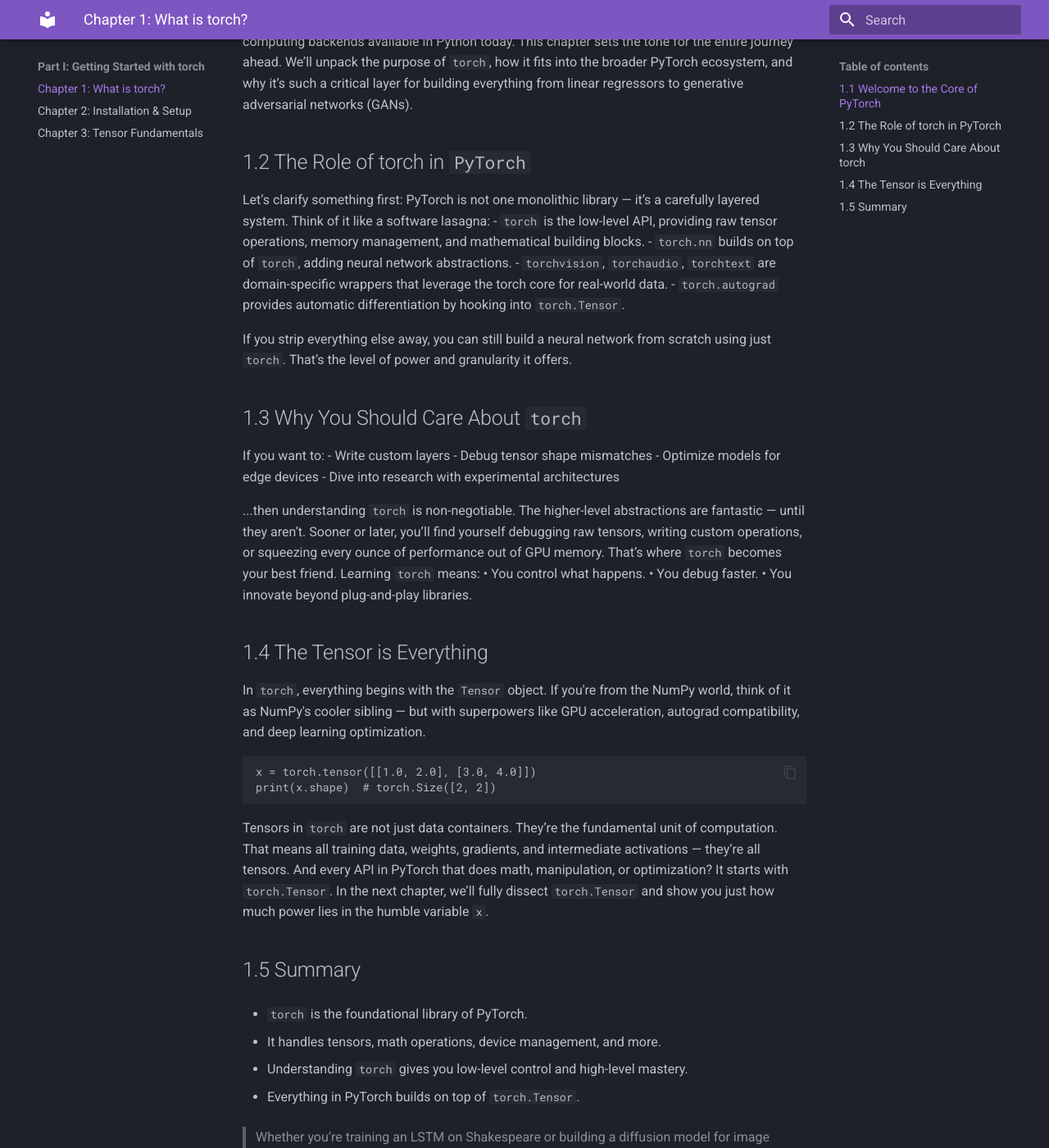
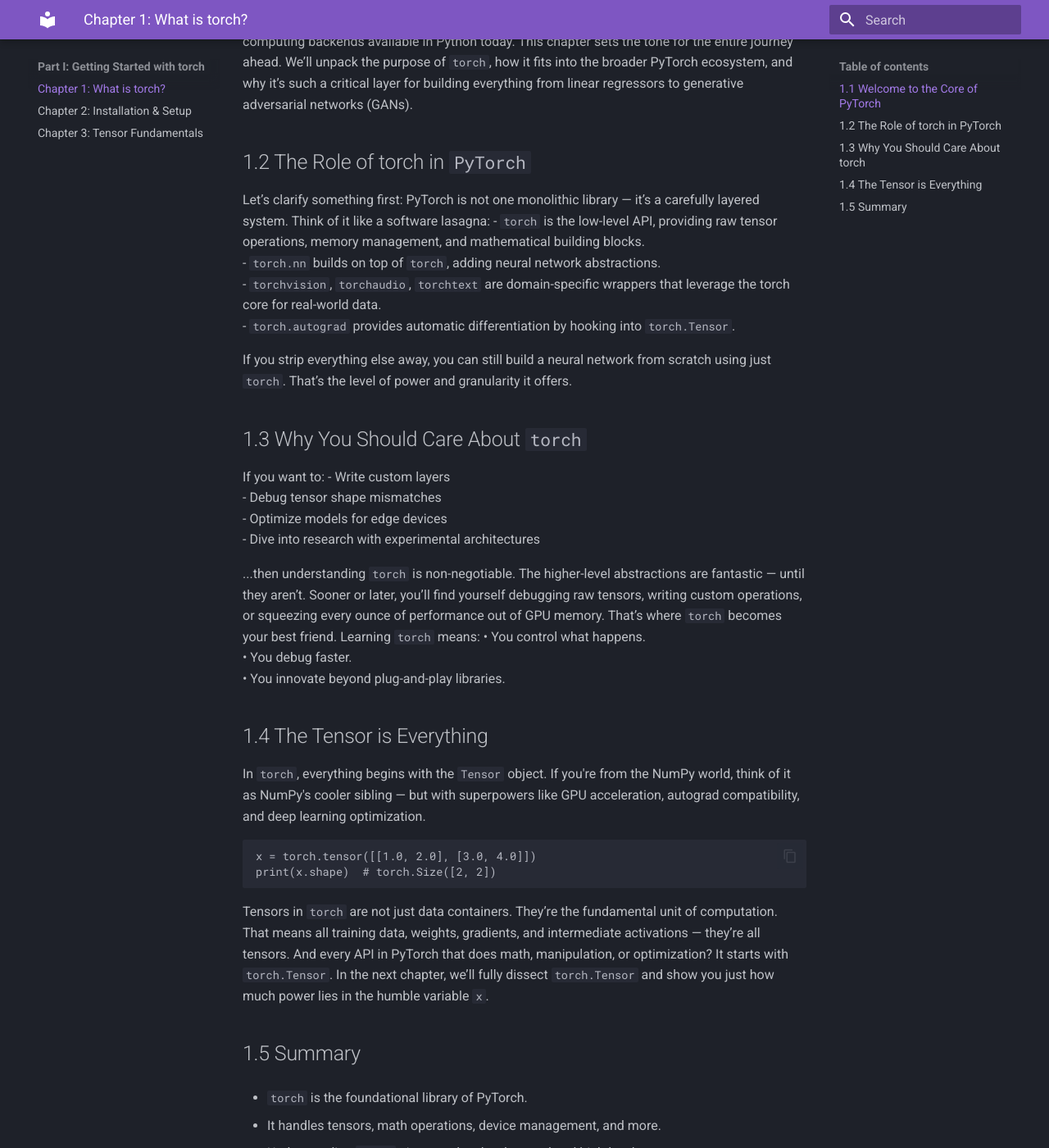
Before and after one commit to McKlay/pytorch-companion-book, an MkDocs documentation site: the page built from docs/chapter1_what_is_torch.md, in a window 1280 px wide and 1400 px high, scrolled down 543 px. Shown: the whole window at 82% size. Built offline with MkDocs 1.6.1 and Material for MkDocs 9.7.7, drawn with Linux system fonts in a browser that asks for light colours.

```diff
--- a/docs/chapter1_what_is_torch.md
+++ b/docs/chapter1_what_is_torch.md
@@ -17,10 +17,10 @@ This chapter sets the tone for the entire journey ahead. We’ll unpack the purp
 ## 1.2 The Role of torch in `PyTorch`
 
 Let’s clarify something first: PyTorch is not one monolithic library — it’s a carefully layered system. Think of it like a software lasagna:
-- `torch` is the low-level API, providing raw tensor operations, memory management, and mathematical building blocks.
-- `torch.nn` builds on top of `torch`, adding neural network abstractions.
-- `torchvision`, `torchaudio`, `torchtext` are domain-specific wrappers that leverage the torch core for real-world data.
-- `torch.autograd` provides automatic differentiation by hooking into `torch.Tensor`.
+- `torch` is the low-level API, providing raw tensor operations, memory management, and mathematical building blocks. <br>
+- `torch.nn` builds on top of `torch`, adding neural network abstractions. <br>
+- `torchvision`, `torchaudio`, `torchtext` are domain-specific wrappers that leverage the torch core for real-world data. <br>
+- `torch.autograd` provides automatic differentiation by hooking into `torch.Tensor`. <br>
 
 If you strip everything else away, you can still build a neural network from scratch using just `torch`. That’s the level of power and granularity it offers.
 
```
